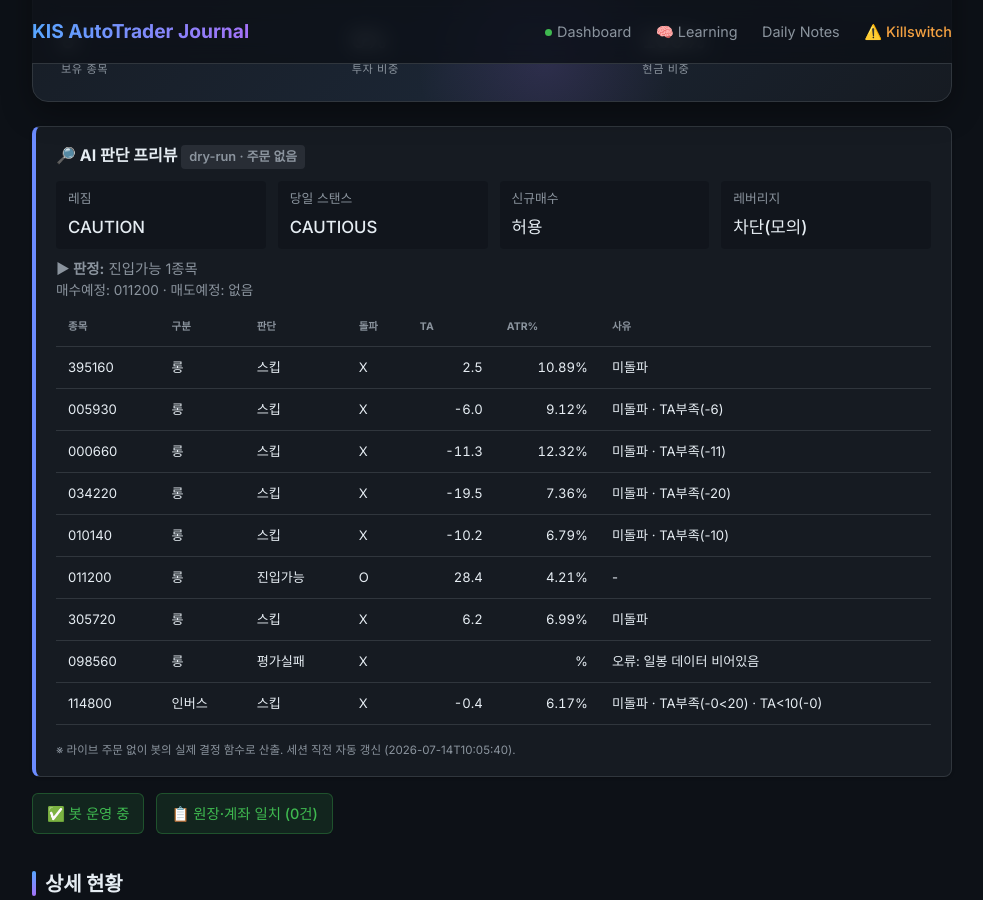
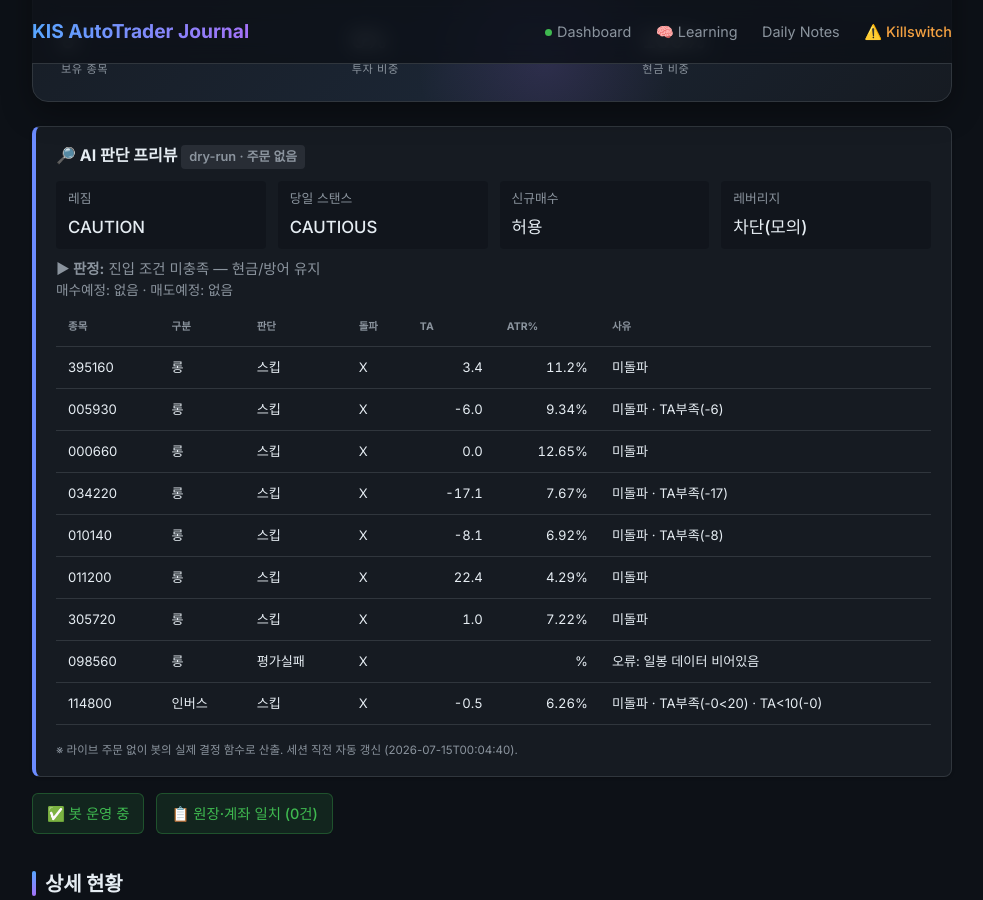
Before and after one commit to BudongJW/kis-trading-journal, a Jekyll site: the page built from index.html, in a window 1280 px wide and 900 px high, scrolled down 252 px. Shown: the whole window, without its empty margins (148-1131 px from the left). Built offline with Jekyll 4.4.1, drawn with Linux system fonts in a browser that asks for light colours; nearby versions of some CDN libraries.

Commit message:
auto: dry-run preview 07-14 15:05Z

```diff
--- a/_data/dry_run.json
+++ b/_data/dry_run.json
@@ -1,5 +1,5 @@
 {
-  "generated_at": "2026-07-14T10:05:40",
+  "generated_at": "2026-07-15T00:04:40",
   "mode": "DRY-RUN (읽기 전용, 주문 없음)",
   "market": {
     "regime": "CAUTION",
@@ -17,27 +17,17 @@
   },
   "account": {
     "cash": 454292,
-    "holdings_readable": {
-      "114800": 225
-    }
+    "holdings_readable": "없음/조회실패"
   },
-  "holdings_risk": [
-    {
-      "symbol": "114800",
-      "qty": 225,
-      "price": 1089,
-      "would_sell": false,
-      "reason": ""
-    }
-  ],
+  "holdings_risk": [],
   "entry_candidates": [
     {
       "symbol": "395160",
       "type": "롱",
       "decision": "스킵",
       "breakout": false,
-      "ta": 2.5,
-      "atr_pct": 10.89,
+      "ta": 3.4,
+      "atr_pct": 11.2,
       "fee_gate_ok": true,
       "why_skip": "미돌파"
     },
@@ -47,7 +37,7 @@
       "decision": "스킵",
       "breakout": false,
       "ta": -6.0,
-      "atr_pct": 9.12,
+      "atr_pct": 9.34,
       "fee_gate_ok": true,
       "why_skip": "미돌파 · TA부족(-6)"
     },
@@ -56,48 +46,48 @@
       "type": "롱",
       "decision": "스킵",
       "breakout": false,
-      "ta": -11.3,
-      "atr_pct": 12.32,
+      "ta": 0.0,
+      "atr_pct": 12.65,
       "fee_gate_ok": true,
-      "why_skip": "미돌파 · TA부족(-11)"
+      "why_skip": "미돌파"
     },
     {
       "symbol": "034220",
       "type": "롱",
       "decision": "스킵",
       "breakout": false,
-      "ta": -19.5,
-      "atr_pct": 7.36,
+      "ta": -17.1,
+      "atr_pct": 7.67,
       "fee_gate_ok": true,
-      "why_skip": "미돌파 · TA부족(-20)"
+      "why_skip": "미돌파 · TA부족(-17)"
     },
     {
       "symbol": "010140",
       "type": "롱",
       "decision": "스킵",
       "breakout": false,
-      "ta": -10.2,
-      "atr_pct": 6.79,
+      "ta": -8.1,
+      "atr_pct": 6.92,
       "fee_gate_ok": true,
-      "why_skip": "미돌파 · TA부족(-10)"
+      "why_skip": "미돌파 · TA부족(-8)"
     },
     {
       "symbol": "011200",
       "type": "롱",
-      "decision": "진입가능",
-      "breakout": true,
-      "ta": 28.4,
-      "atr_pct": 4.21,
+      "decision": "스킵",
+      "breakout": false,
+      "ta": 22.4,
+      "atr_pct": 4.29,
       "fee_gate_ok": true,
-      "why_skip": "-"
+      "why_skip": "미돌파"
     },
     {
       "symbol": "305720",
       "type": "롱",
       "decision": "스킵",
       "breakout": false,
-      "ta": 6.2,
-      "atr_pct": 6.99,
+      "ta": 1.0,
+      "atr_pct": 7.22,
       "fee_gate_ok": true,
       "why_skip": "미돌파"
     },
@@ -113,15 +103,15 @@
       "entry_via": "-",
       "decision": "스킵",
       "breakout": false,
-      "ta": -0.4,
-      "atr_pct": 6.17,
+      "ta": -0.5,
+      "atr_pct": 6.26,
       "fee_gate_ok": true,
       "why_skip": "미돌파 · TA부족(-0<20) · TA<10(-0)"
     }
   ],
   "gap_recovery": {
     "enabled_live": true,
-    "now_kst": "10:06",
+    "now_kst": "00:05",
     "window": "09:00~09:20",
     "candidates": [
       {
@@ -129,7 +119,7 @@
         "name": "KODEX 미국나스닥100TR",
         "decision": "스킵",
         "gap_open_pct": -1.27,
-        "intraday_pct": 4.87,
+        "intraday_pct": 3.78,
         "in_window": false,
         "reason": "촉발 없음(오버나이트=reduce_size≠aggressive_buy)"
       },
@@ -138,7 +128,7 @@
         "name": "삼성전자",
         "decision": "스킵",
         "gap_open_pct": 0.2,
-        "intraday_pct": 4.9,
+        "intraday_pct": 3.14,
         "in_window": false,
         "reason": "촉발 없음(오버나이트=reduce_size≠aggressive_buy)"
       },
@@ -147,7 +137,7 @@
         "name": "SK하이닉스",
         "decision": "스킵",
         "gap_open_pct": -1.08,
-        "intraday_pct": 4.99,
+        "intraday_pct": 4.82,
         "in_window": false,
         "reason": "촉발 없음(오버나이트=reduce_size≠aggressive_buy)"
       },
@@ -156,7 +146,7 @@
         "name": "LG디스플레이",
         "decision": "스킵",
         "gap_open_pct": 1.74,
-        "intraday_pct": 0.47,
+        "intraday_pct": -1.8,
         "in_window": false,
         "reason": "촉발 없음(오버나이트=reduce_size≠aggressive_buy)"
       },
@@ -165,7 +155,7 @@
         "name": "삼성중공업",
         "decision": "스킵",
         "gap_open_pct": -0.23,
-        "intraday_pct": -1.82,
+        "intraday_pct": -3.41,
         "in_window": false,
         "reason": "촉발 없음(오버나이트=reduce_size≠aggressive_buy)"
       },
@@ -174,7 +164,7 @@
         "name": "HMM",
         "decision": "스킵",
         "gap_open_pct": 0.26,
-        "intraday_pct": 3.06,
+        "intraday_pct": 0.82,
         "in_window": false,
         "reason": "촉발 없음(오버나이트=reduce_size≠aggressive_buy)"
       },
@@ -183,7 +173,7 @@
         "name": "KODEX 2차전지",
         "decision": "스킵",
         "gap_open_pct": 1.3,
-        "intraday_pct": -2.94,
+        "intraday_pct": -4.41,
         "in_window": false,
         "reason": "촉발 없음(오버나이트=reduce_size≠aggressive_buy)"
       },
@@ -200,54 +190,51 @@
   },
   "morning_momentum": {
     "enabled_live": true,
-    "now_kst": "10:06",
+    "now_kst": "00:05",
     "window": "09:00~14:00",
     "up_th": 0.6,
     "down_th": 0.6,
     "benchmark": "069500",
-    "direction": "long",
-    "in_window": true,
-    "move_pct": 2.1,
-    "intraday_pct": 2.1,
-    "would_enter": true,
-    "reason": "상승 아침추세 (전일대비 +2.10%, 시가대비 +2.10%)"
+    "direction": "none",
+    "in_window": false,
+    "move_pct": 0.83,
+    "intraday_pct": 0.83,
+    "would_enter": false,
+    "reason": "윈도 밖(00:05∉09:00~14:00)"
   },
   "us_entry_candidates": [
     {
       "symbol": "SPLG",
       "type": "long",
-      "decision": "스킵",
-      "breakout": false,
-      "ta": 0,
-      "atr_pct": 0.96,
-      "why_skip": "미돌파 · TA부족(+0)"
+      "decision": "평가실패",
+      "why_skip": "오류: 해외 일봉 데이터 비어있음 (KIS+yfinance): SPLG"
     },
     {
       "symbol": "SCHG",
       "type": "long",
       "decision": "스킵",
-      "breakout": false,
-      "ta": 11.3,
-      "atr_pct": 1.29,
-      "why_skip": "미돌파 · TA부족(+11)"
+      "breakout": true,
+      "ta": 6.1,
+      "atr_pct": 1.24,
+      "why_skip": "TA부족(+6)"
     },
     {
       "symbol": "XLF",
       "type": "long",
       "decision": "스킵",
-      "breakout": false,
-      "ta": 6.7,
-      "atr_pct": 1.22,
-      "why_skip": "미돌파 · TA부족(+7)"
+      "breakout": true,
+      "ta": 6.4,
+      "atr_pct": 1.3,
+      "why_skip": "TA부족(+6)"
     },
     {
       "symbol": "SH",
       "type": "inverse",
       "decision": "스킵",
       "breakout": false,
-      "ta": -6.7,
-      "atr_pct": 1.03,
-      "why_skip": "미돌파 · TA부족(-7)"
+      "ta": 2.5,
+      "atr_pct": 1.01,
+      "why_skip": "미돌파 · TA부족(+2)"
     },
     {
       "symbol": "PSQ",
@@ -260,29 +247,27 @@
       "type": "defensive",
       "decision": "스킵",
       "breakout": false,
-      "ta": -0.9,
+      "ta": -7.9,
       "atr_pct": 0.49,
-      "why_skip": "미돌파 · TA부족(-1) · 수수료게이트"
+      "why_skip": "미돌파 · TA부족(-8) · 수수료게이트"
     },
     {
       "symbol": "SHY",
       "type": "defensive",
       "decision": "스킵",
       "breakout": false,
-      "ta": -7.1,
+      "ta": -9.5,
       "atr_pct": 0.07,
-      "why_skip": "미돌파 · TA부족(-7) · 수수료게이트"
+      "why_skip": "미돌파 · TA부족(-10) · 수수료게이트"
     }
   ],
   "us_summary": {
     "would_buy": []
   },
   "summary": {
-    "would_buy": [
-      "011200"
-    ],
+    "would_buy": [],
     "would_sell": [],
     "new_buys_blocked_by_stance": false,
-    "verdict": "진입가능 1종목"
+    "verdict": "진입 조건 미충족 — 현금/방어 유지"
   }
 }
```
